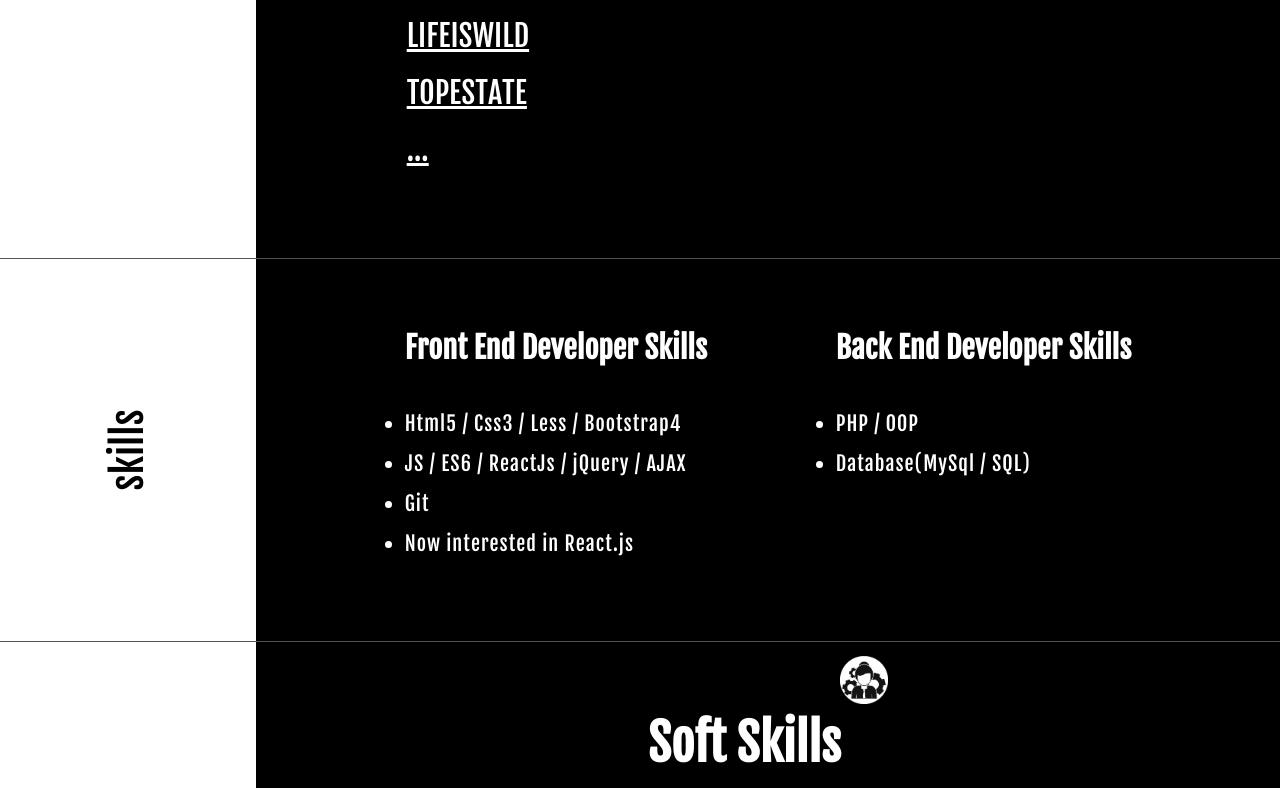
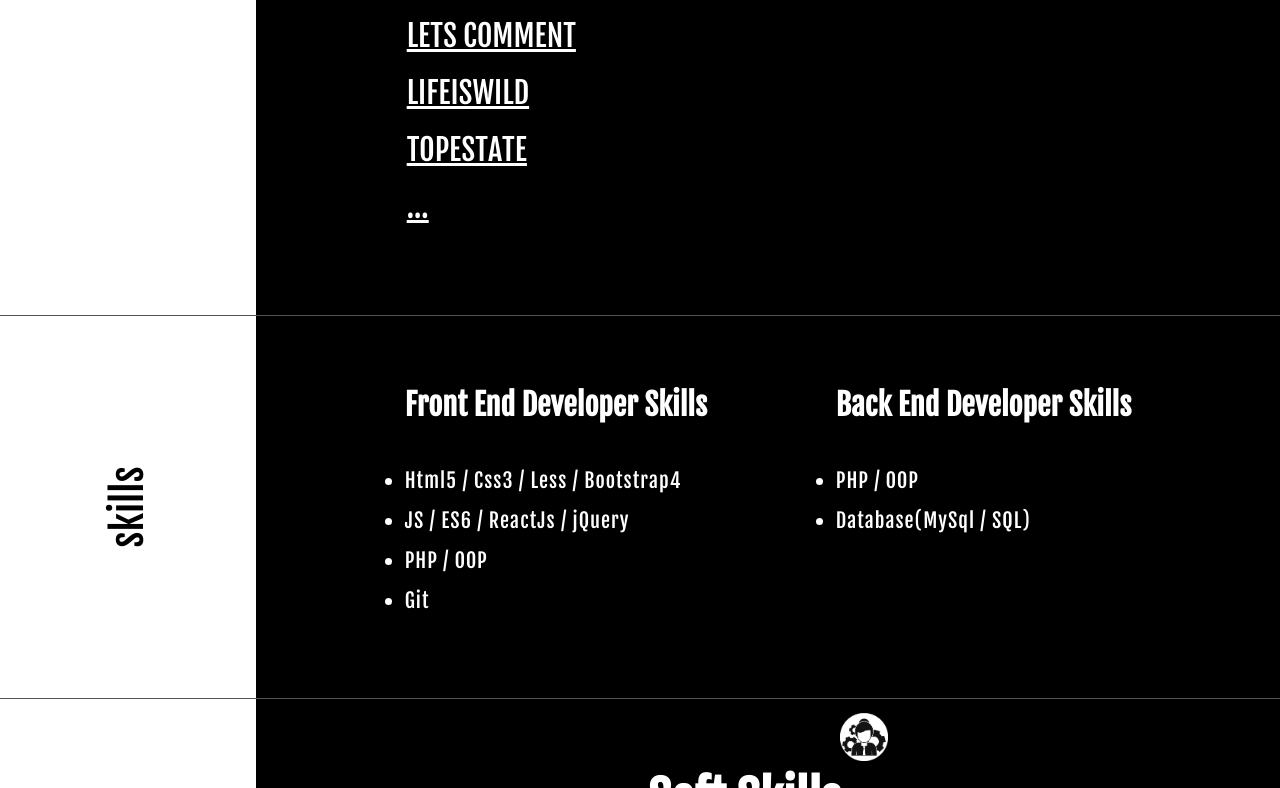
Before and after one commit to Sirarpy/SirarpiDavtyan, a website: page index.html in a window 1280 px wide. Shown: the part 1449-2237 px from the top of the page. Drawn offline with nearby package versions, Linux system fonts and the light colour scheme.

Commit message:
Update index.html

```diff
--- a/index.html
+++ b/index.html
@@ -64,6 +64,7 @@
              data-aos="fade-up"
              data-aos-anchor-placement="top-center">
             <ul>
+                <li><a href="https://sirarpy.github.io/JS_Game_15/" target="_blank">15 Game</a></li>
                 <li><a href="http://less.22web.org/forms-3/" target="_blank">Forms</a></li>
                 <li><a href="https://sirarpy.github.io/test-commit.github.io/" target="_blank">Travel</a></li>
                 <li><a href="https://sirarpy.github.io/seonow/" target="_blank">Seanow</a></li>
@@ -97,9 +98,9 @@
                 <h3>Front End Developer Skills</h3>
                 <ul>
                     <li>Html5 / Css3 / Less / Bootstrap4</li>
-                    <li>JS / ES6 / ReactJs / jQuery / AJAX</li>
+                    <li>JS / ES6 / ReactJs / jQuery</li>
+                    <li>PHP / OOP</li>
                     <li>Git</li>
-                    <li>Now interested in React.js</li>
                 </ul>
             </div>
             <div class="skills-back" data-aos="fade-down"
```
